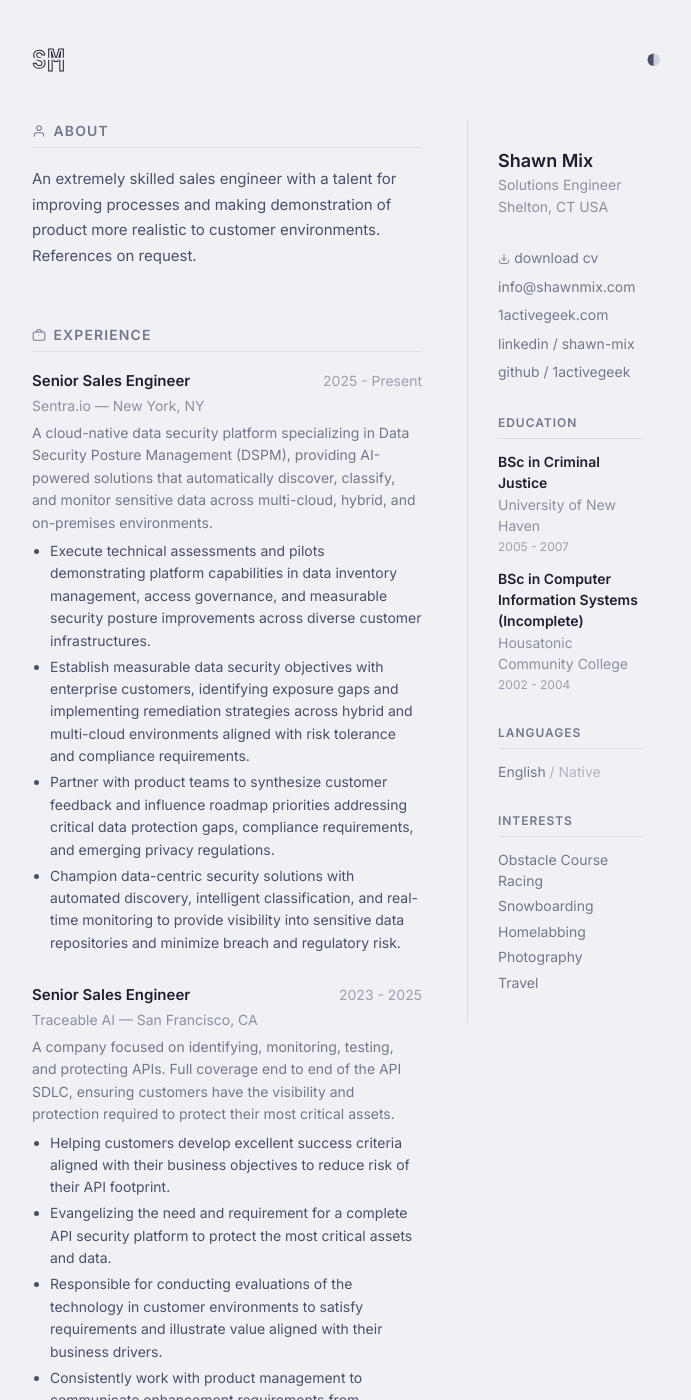
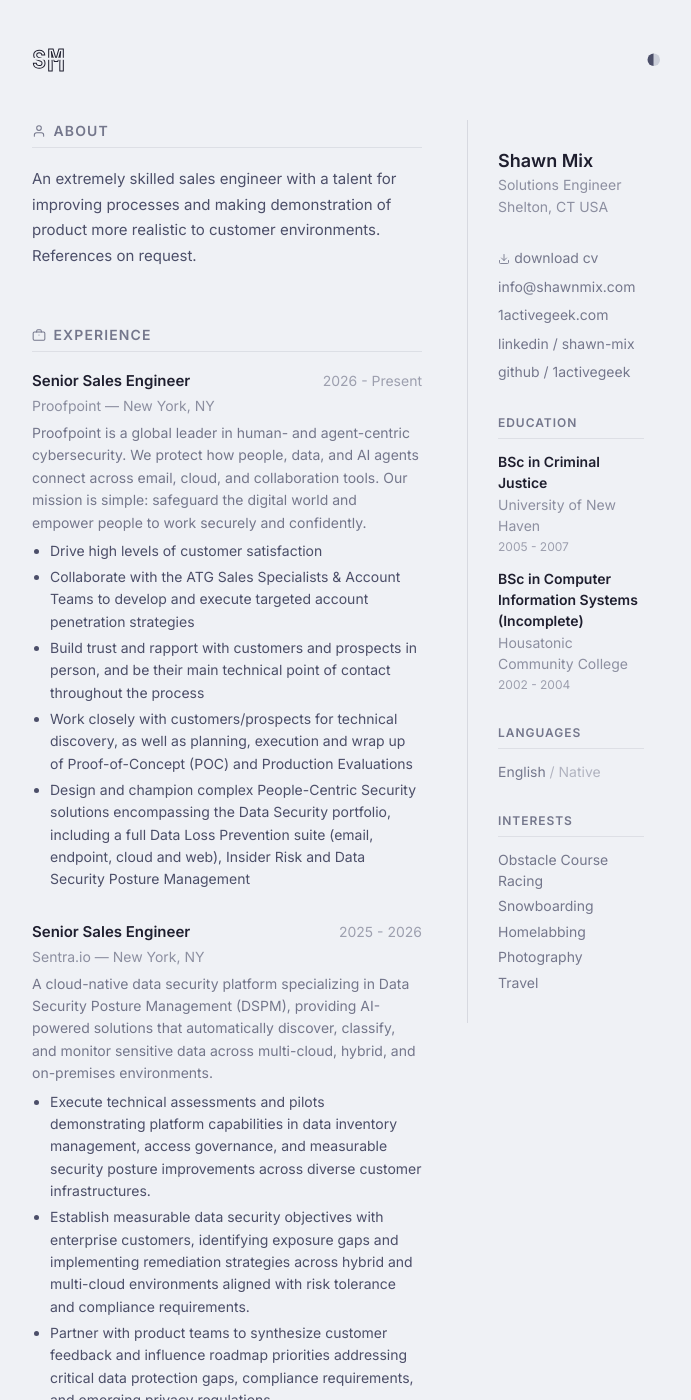
Before and after one commit to 1activegeek/landingPage, a Jekyll site: the page built from pages/resume.md, in a window 1280 px wide and 1400 px high. Shown: the whole window, without its empty margins (293-984 px from the left). Built offline with Jekyll 4.4.1, drawn with Linux system fonts in a browser that asks for light colours.

Commit message:
Update resume with new role at Proofpoint
Updated the current role's time and added details for the new position at Proofpoint.

```diff
--- a/_data/resume.yml
+++ b/_data/resume.yml
@@ -17,7 +17,23 @@ about: >
 
 experiences:
   - role: Senior Sales Engineer
-    time: 2025 - Present
+    time: 2026 - Present
+    company: Proofpoint
+    location: New York, NY
+    details: >
+      Proofpoint is a global leader in human- and agent-centric cybersecurity.
+      We protect how people, data, and AI agents connect across email, cloud,
+      and collaboration tools. Our mission is simple: safeguard the digital
+      world and empower people to work securely and confidently.
+    bullets:
+      - Drive high levels of customer satisfaction
+      - Collaborate with the ATG Sales Specialists & Account Teams to develop and execute targeted account penetration strategies
+      - Build trust and rapport with customers and prospects in person, and be their main technical point of contact throughout the process
+      - Work closely with customers/prospects for technical discovery, as well as planning, execution and wrap up of Proof-of-Concept (POC) and Production Evaluations
+      - Design and champion complex People-Centric Security solutions encompassing the Data Security portfolio, including a full Data Loss Prevention suite (email, endpoint, cloud and web), Insider Risk and Data Security Posture Management
+
+  - role: Senior Sales Engineer
+    time: 2025 - 2026
     company: Sentra.io
     location: New York, NY
     details: >
```
